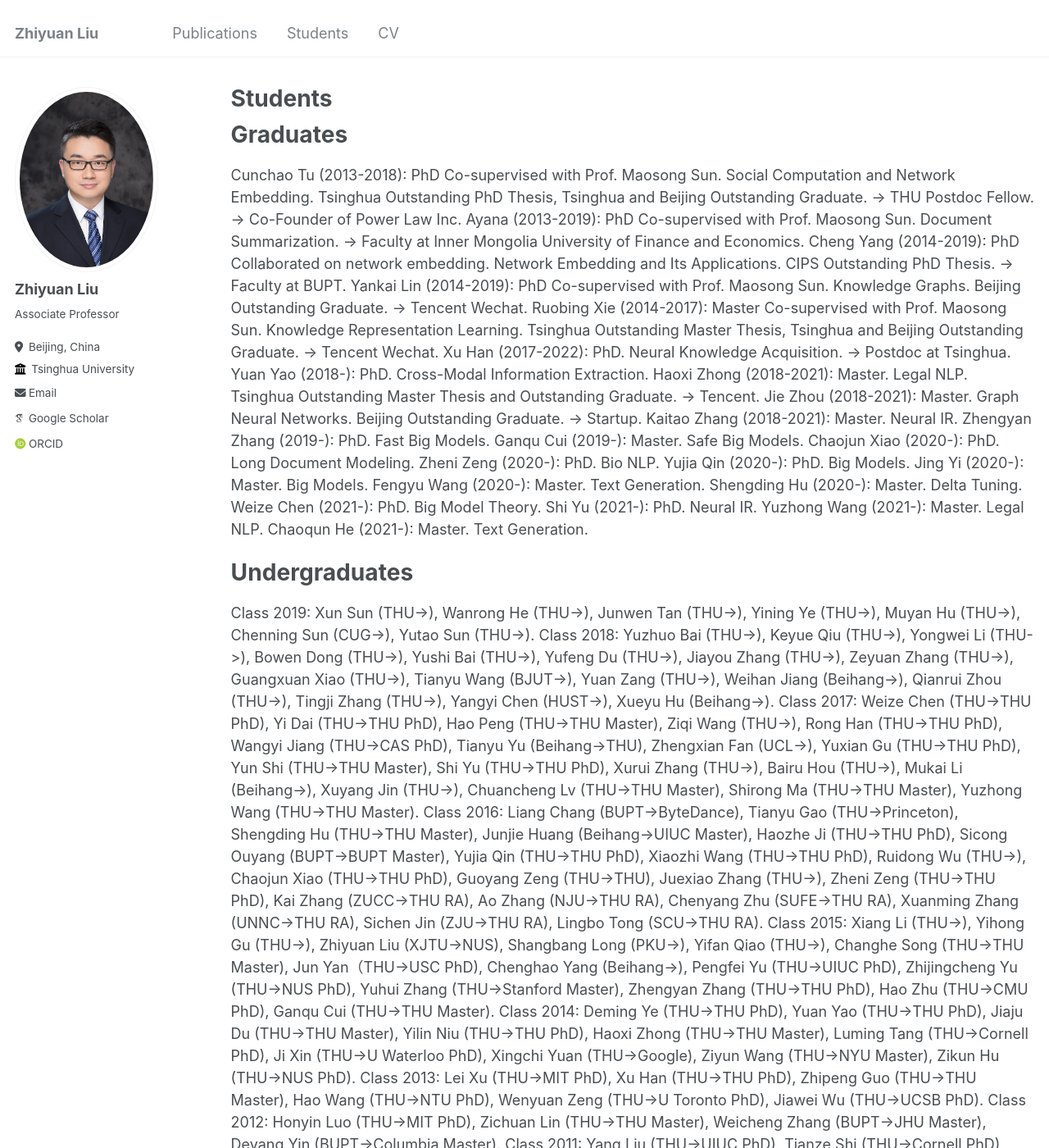
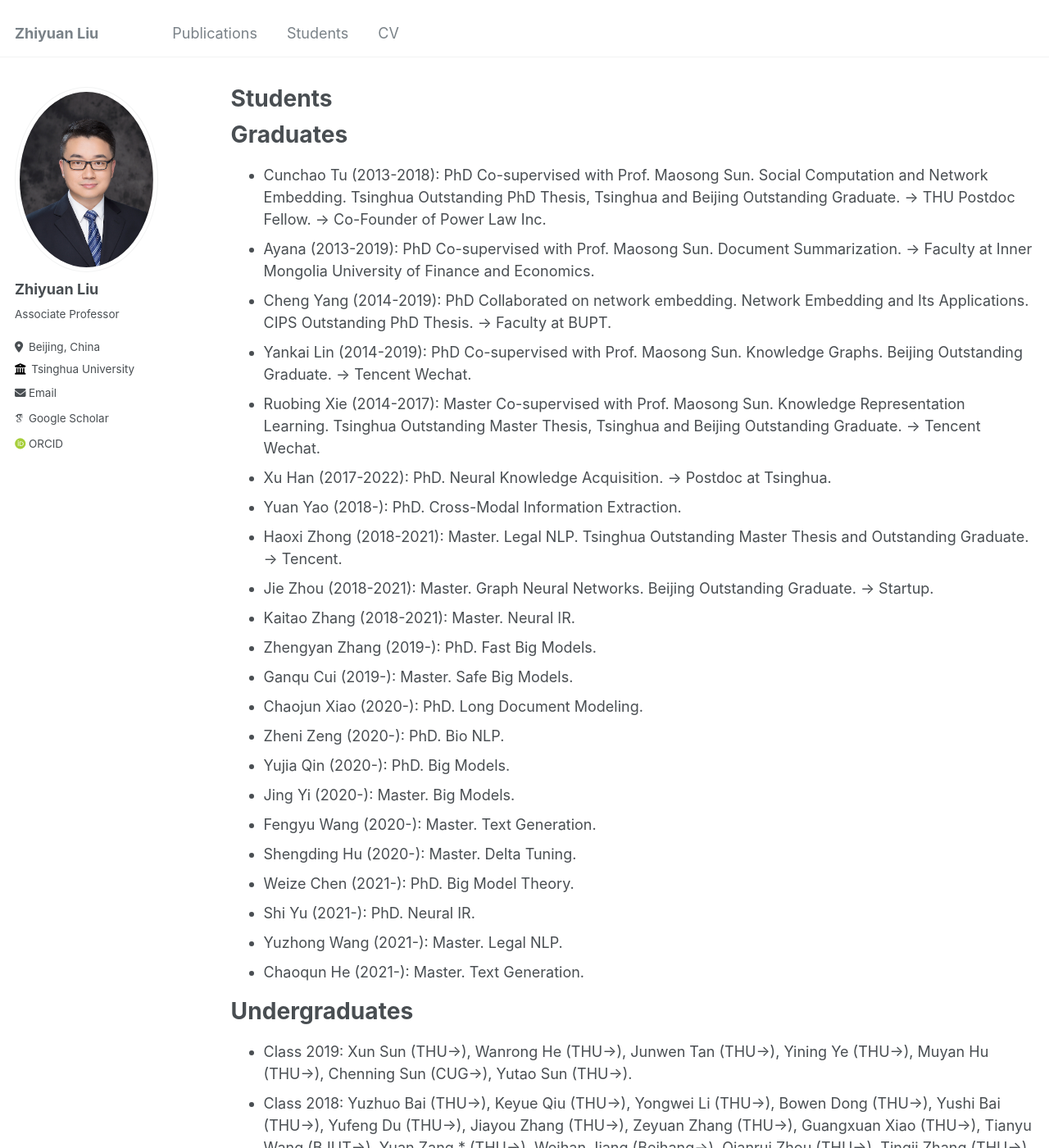
Before and after one commit to xuyuanwei678/xuyuanwei678.github.io, a Jekyll site: the page built from _pages/portfolio.md, in a window 1280 px wide and 1400 px high. Shown: the whole window at 82% size. Built offline with Jekyll 4.4.1, drawn with Linux system fonts in a browser that asks for light colours; some web fonts are replaced; some of the changed text lies outside the part shown.

Commit message:
Update portfolio.md

```diff
--- a/_pages/portfolio.md
+++ b/_pages/portfolio.md
@@ -11,46 +11,46 @@ redirect_from:
 
 Graduates
 ======
-Cunchao Tu (2013-2018): PhD Co-supervised with Prof. Maosong Sun. Social Computation and Network Embedding. Tsinghua Outstanding PhD Thesis, Tsinghua and Beijing Outstanding Graduate. -> THU Postdoc Fellow. -> Co-Founder of Power Law Inc.
-Ayana (2013-2019): PhD Co-supervised with Prof. Maosong Sun. Document Summarization. -> Faculty at Inner Mongolia University of Finance and Economics.
-Cheng Yang (2014-2019): PhD Collaborated on network embedding. Network Embedding and Its Applications. CIPS Outstanding PhD Thesis. -> Faculty at BUPT.
-Yankai Lin (2014-2019): PhD Co-supervised with Prof. Maosong Sun. Knowledge Graphs. Beijing Outstanding Graduate. -> Tencent Wechat.
-Ruobing Xie (2014-2017): Master Co-supervised with Prof. Maosong Sun. Knowledge Representation Learning. Tsinghua Outstanding Master Thesis, Tsinghua and Beijing Outstanding Graduate. -> Tencent Wechat.
-Xu Han (2017-2022): PhD. Neural Knowledge Acquisition. -> Postdoc at Tsinghua.
-Yuan Yao (2018-): PhD. Cross-Modal Information Extraction.
-Haoxi Zhong (2018-2021): Master. Legal NLP. Tsinghua Outstanding Master Thesis and Outstanding Graduate. -> Tencent.
-Jie Zhou (2018-2021): Master. Graph Neural Networks. Beijing Outstanding Graduate. -> Startup.
-Kaitao Zhang (2018-2021): Master. Neural IR.
-Zhengyan Zhang (2019-): PhD. Fast Big Models.
-Ganqu Cui (2019-): Master. Safe Big Models.
-Chaojun Xiao (2020-): PhD. Long Document Modeling.
-Zheni Zeng (2020-): PhD. Bio NLP.
-Yujia Qin (2020-): PhD. Big Models.
-Jing Yi (2020-): Master. Big Models.
-Fengyu Wang (2020-): Master. Text Generation.
-Shengding Hu (2020-): Master. Delta Tuning.
-Weize Chen (2021-): PhD. Big Model Theory.
-Shi Yu (2021-): PhD. Neural IR.
-Yuzhong Wang (2021-): Master. Legal NLP.
-Chaoqun He (2021-): Master. Text Generation.
+* Cunchao Tu (2013-2018): PhD Co-supervised with Prof. Maosong Sun. Social Computation and Network Embedding. Tsinghua Outstanding PhD Thesis, Tsinghua and Beijing Outstanding Graduate. -> THU Postdoc Fellow. -> Co-Founder of Power Law Inc.
+* Ayana (2013-2019): PhD Co-supervised with Prof. Maosong Sun. Document Summarization. -> Faculty at Inner Mongolia University of Finance and Economics.
+* Cheng Yang (2014-2019): PhD Collaborated on network embedding. Network Embedding and Its Applications. CIPS Outstanding PhD Thesis. -> Faculty at BUPT.
+* Yankai Lin (2014-2019): PhD Co-supervised with Prof. Maosong Sun. Knowledge Graphs. Beijing Outstanding Graduate. -> Tencent Wechat.
+* Ruobing Xie (2014-2017): Master Co-supervised with Prof. Maosong Sun. Knowledge Representation Learning. Tsinghua Outstanding Master Thesis, Tsinghua and Beijing Outstanding Graduate. -> Tencent Wechat.
+* Xu Han (2017-2022): PhD. Neural Knowledge Acquisition. -> Postdoc at Tsinghua.
+* Yuan Yao (2018-): PhD. Cross-Modal Information Extraction.
+* Haoxi Zhong (2018-2021): Master. Legal NLP. Tsinghua Outstanding Master Thesis and Outstanding Graduate. -> Tencent.
+* Jie Zhou (2018-2021): Master. Graph Neural Networks. Beijing Outstanding Graduate. -> Startup.
+* Kaitao Zhang (2018-2021): Master. Neural IR.
+* Zhengyan Zhang (2019-): PhD. Fast Big Models.
+* Ganqu Cui (2019-): Master. Safe Big Models.
+* Chaojun Xiao (2020-): PhD. Long Document Modeling.
+* Zheni Zeng (2020-): PhD. Bio NLP.
+* Yujia Qin (2020-): PhD. Big Models.
+* Jing Yi (2020-): Master. Big Models.
+* Fengyu Wang (2020-): Master. Text Generation.
+* Shengding Hu (2020-): Master. Delta Tuning.
+* Weize Chen (2021-): PhD. Big Model Theory.
+* Shi Yu (2021-): PhD. Neural IR.
+* Yuzhong Wang (2021-): Master. Legal NLP.
+* Chaoqun He (2021-): Master. Text Generation.
 
 Undergraduates
 ======
-Class 2019: Xun Sun (THU->), Wanrong He (THU->), Junwen Tan (THU->), Yining Ye (THU->), Muyan Hu (THU->), Chenning Sun (CUG->), Yutao Sun (THU->).
-Class 2018: Yuzhuo Bai (THU->), Keyue Qiu (THU->), Yongwei Li (THU->), Bowen Dong (THU->), Yushi Bai (THU->), Yufeng Du (THU->), Jiayou Zhang (THU->), Zeyuan Zhang (THU->), Guangxuan Xiao (THU->), Tianyu Wang (BJUT->), Yuan Zang (THU->), Weihan Jiang (Beihang->), Qianrui Zhou (THU->), Tingji Zhang (THU->), Yangyi Chen (HUST->), Xueyu Hu (Beihang->).
-Class 2017: Weize Chen (THU->THU PhD), Yi Dai (THU->THU PhD), Hao Peng (THU->THU Master), Ziqi Wang (THU->), Rong Han (THU->THU PhD), Wangyi Jiang (THU->CAS PhD), Tianyu Yu (Beihang->THU), Zhengxian Fan (UCL->), Yuxian Gu (THU->THU PhD), Yun Shi (THU->THU Master), Shi Yu (THU->THU PhD), Xurui Zhang (THU->), Bairu Hou (THU->), Mukai Li (Beihang->), Xuyang Jin (THU->), Chuancheng Lv (THU->THU Master), Shirong Ma (THU->THU Master), Yuzhong Wang (THU->THU Master).
-Class 2016: Liang Chang (BUPT->ByteDance), Tianyu Gao (THU->Princeton), Shengding Hu (THU->THU Master), Junjie Huang (Beihang->UIUC Master), Haozhe Ji (THU->THU PhD), Sicong Ouyang (BUPT->BUPT Master), Yujia Qin (THU->THU PhD), Xiaozhi Wang (THU->THU PhD), Ruidong Wu (THU->), Chaojun Xiao (THU->THU PhD), Guoyang Zeng (THU->THU), Juexiao Zhang (THU->), Zheni Zeng (THU->THU PhD), Kai Zhang (ZUCC->THU RA), Ao Zhang (NJU->THU RA), Chenyang Zhu (SUFE->THU RA), Xuanming Zhang (UNNC->THU RA), Sichen Jin (ZJU->THU RA), Lingbo Tong (SCU->THU RA).
-Class 2015: Xiang Li (THU->), Yihong Gu (THU->), Zhiyuan Liu (XJTU->NUS), Shangbang Long (PKU->), Yifan Qiao (THU->), Changhe Song (THU->THU Master), Jun Yan（THU->USC PhD), Chenghao Yang (Beihang->), Pengfei Yu (THU->UIUC PhD), Zhijingcheng Yu (THU->NUS PhD), Yuhui Zhang (THU->Stanford Master), Zhengyan Zhang (THU->THU PhD), Hao Zhu (THU->CMU PhD), Ganqu Cui (THU->THU Master).
-Class 2014: Deming Ye (THU->THU PhD), Yuan Yao (THU->THU PhD), Jiaju Du (THU->THU Master), Yilin Niu (THU->THU PhD), Haoxi Zhong (THU->THU Master), Luming Tang (THU->Cornell PhD), Ji Xin (THU->U Waterloo PhD), Xingchi Yuan (THU->Google), Ziyun Wang (THU->NYU Master), Zikun Hu (THU->NUS PhD).
-Class 2013: Lei Xu (THU->MIT PhD), Xu Han (THU->THU PhD), Zhipeng Guo (THU->THU Master), Hao Wang (THU->NTU PhD), Wenyuan Zeng (THU->U Toronto PhD), Jiawei Wu (THU->UCSB PhD).
-Class 2012: Honyin Luo (THU->MIT PhD), Zichuan Lin (THU->THU Master), Weicheng Zhang (BUPT->JHU Master), Deyang Yin (BUPT->Columbia Master).
-Class 2011: Yang Liu (THU->UIUC PhD), Tianze Shi (THU->Cornell PhD), Ying Lin (BUPT->RPI PhD), Haitian Gong (BUPT->CMU Master).
-Class 2010: Yan Wang (THU->CMU Master), Yankai Lin (THU->THU PhD).
-Class 2009: Han Zhao (THU->Waterloo Master), Chen Liang (THU->PSU PhD), Han Li (THU->WISC PhD), Cunchao Tu (THU->THU PhD), Xiaowen Chu (BUPT->CMU Master).
-Class 2008: Sicong Zhang(THU->Georgetown PhD), Weipeng He (THU->Hamburg Master).
-Class 2007: Wenyi Huang (THU->PSU PhD), Xinxiong Chen (THU->THU PhD->Startups).
-Class 2006: Xiaxiao Li (BUPT->Alberta Master), Chuan Shi (THU EE->UMN PhD).
-Class 2005: Peng Li (THU->THU PhD->Baidu IDL).
+* Class 2019: Xun Sun (THU->), Wanrong He (THU->), Junwen Tan (THU->), Yining Ye (THU->), Muyan Hu (THU->), Chenning Sun (CUG->), Yutao Sun (THU->).
+* Class 2018: Yuzhuo Bai (THU->), Keyue Qiu (THU->), Yongwei Li (THU->), Bowen Dong (THU->), Yushi Bai (THU->), Yufeng Du (THU->), Jiayou Zhang (THU->), Zeyuan Zhang (THU->), Guangxuan Xiao (THU->), Tianyu Wang (BJUT->), Yuan Zang * (THU->), Weihan Jiang (Beihang->), Qianrui Zhou (THU->), Tingji Zhang (THU->), Yangyi Chen (HUST->), Xueyu Hu (Beihang->).
+* Class 2017: Weize Chen (THU->THU PhD), Yi Dai (THU->THU PhD), Hao Peng (THU->THU Master), Ziqi Wang (THU->), Rong Han (THU->THU PhD), Wangyi Jiang (THU->CAS PhD), Tianyu Yu (Beihang->THU), Zhengxian Fan (UCL->), Yuxian Gu (THU->THU * PhD), Yun Shi (THU->THU Master), Shi Yu (THU->THU PhD), Xurui Zhang (THU->), Bairu Hou (THU->), Mukai Li (Beihang->), Xuyang Jin (THU->), Chuancheng Lv (THU->THU Master), Shirong Ma (THU->THU Master), Yuzhong Wang (THU->THU Master).
+* Class 2016: Liang Chang (BUPT->ByteDance), Tianyu Gao (THU->Princeton), Shengding Hu (THU->THU Master), Junjie Huang (Beihang->UIUC Master), Haozhe Ji (THU->THU PhD), Sicong Ouyang (BUPT->BUPT Master), Yujia Qin (THU->THU PhD), * Xiaozhi Wang (THU->THU PhD), Ruidong Wu (THU->), Chaojun Xiao (THU->THU PhD), Guoyang Zeng (THU->THU), Juexiao Zhang (THU->), Zheni Zeng (THU->THU PhD), Kai Zhang (ZUCC->THU RA), Ao Zhang (NJU->THU RA), Chenyang Zhu (SUFE->THU RA), * Xuanming Zhang (UNNC->THU RA), Sichen Jin (ZJU->THU RA), Lingbo Tong (SCU->THU RA).
+* Class 2015: Xiang Li (THU->), Yihong Gu (THU->), Zhiyuan Liu (XJTU->NUS), Shangbang Long (PKU->), Yifan Qiao (THU->), Changhe Song (THU->THU Master), Jun Yan（THU->USC PhD), Chenghao Yang (Beihang->), Pengfei Yu (THU->UIUC PhD), * Zhijingcheng Yu (THU->NUS PhD), Yuhui Zhang (THU->Stanford Master), Zhengyan Zhang (THU->THU PhD), Hao Zhu (THU->CMU PhD), Ganqu Cui (THU->THU Master).
+* Class 2014: Deming Ye (THU->THU PhD), Yuan Yao (THU->THU PhD), Jiaju Du (THU->THU Master), Yilin Niu (THU->THU PhD), Haoxi Zhong (THU->THU Master), Luming Tang (THU->Cornell PhD), Ji Xin (THU->U Waterloo PhD), Xingchi Yuan * (THU->Google), Ziyun Wang (THU->NYU Master), Zikun Hu (THU->NUS PhD).
+* Class 2013: Lei Xu (THU->MIT PhD), Xu Han (THU->THU PhD), Zhipeng Guo (THU->THU Master), Hao Wang (THU->NTU PhD), Wenyuan Zeng (THU->U Toronto PhD), Jiawei Wu (THU->UCSB PhD).
+* Class 2012: Honyin Luo (THU->MIT PhD), Zichuan Lin (THU->THU Master), Weicheng Zhang (BUPT->JHU Master), Deyang Yin (BUPT->Columbia Master).
+* Class 2011: Yang Liu (THU->UIUC PhD), Tianze Shi (THU->Cornell PhD), Ying Lin (BUPT->RPI PhD), Haitian Gong (BUPT->CMU Master).
+* Class 2010: Yan Wang (THU->CMU Master), Yankai Lin (THU->THU PhD).
+* Class 2009: Han Zhao (THU->Waterloo Master), Chen Liang (THU->PSU PhD), Han Li (THU->WISC PhD), Cunchao Tu (THU->THU PhD), Xiaowen Chu (BUPT->CMU Master).
+* Class 2008: Sicong Zhang(THU->Georgetown PhD), Weipeng He (THU->Hamburg Master).
+* Class 2007: Wenyi Huang (THU->PSU PhD), Xinxiong Chen (THU->THU PhD->Startups).
+* Class 2006: Xiaxiao Li (BUPT->Alberta Master), Chuan Shi (THU EE->UMN PhD).
+* Class 2005: Peng Li (THU->THU PhD->Baidu IDL).
 
 {% for post in site.portfolio %}
   {% include archive-single.html %}
```
